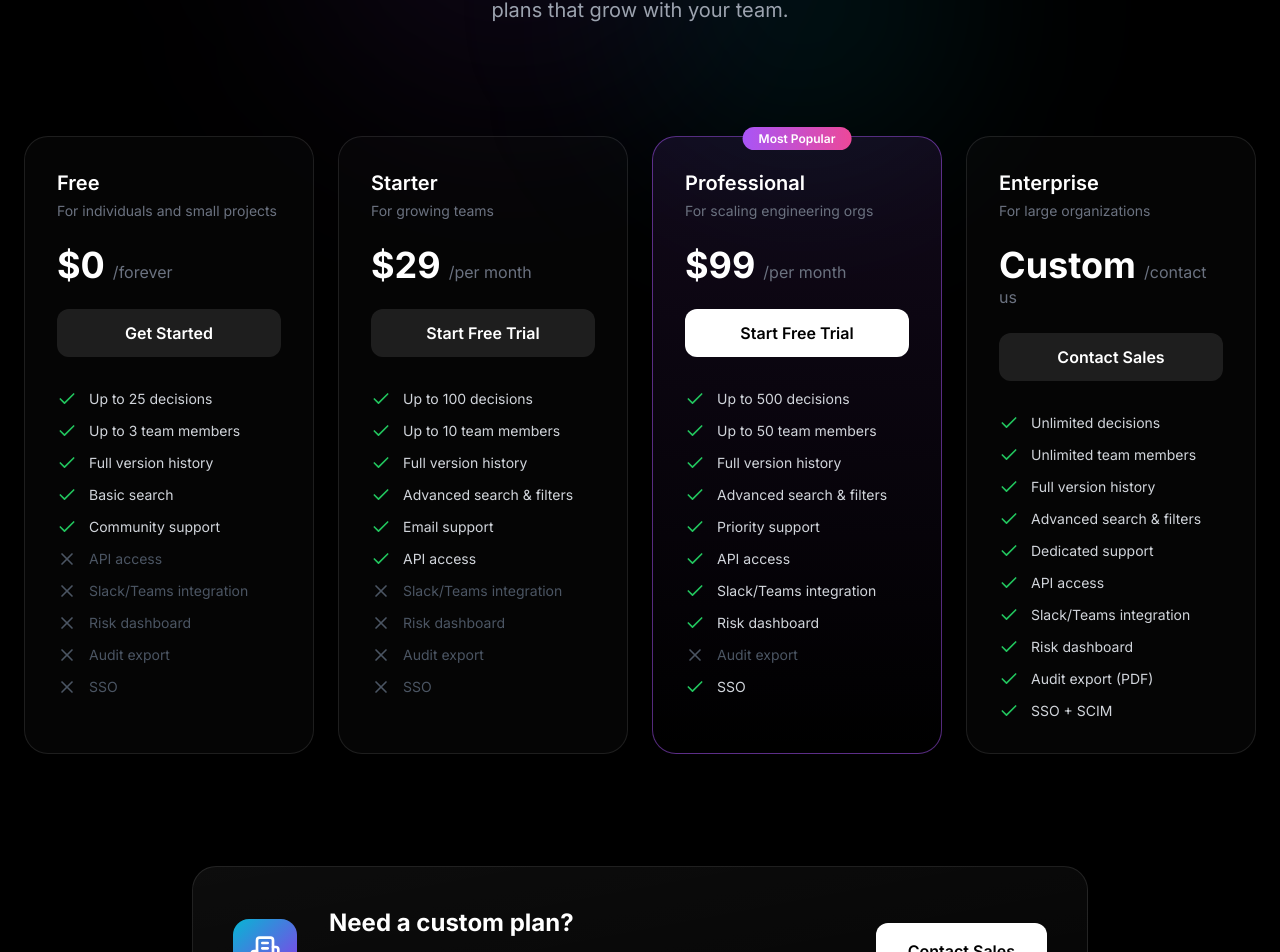
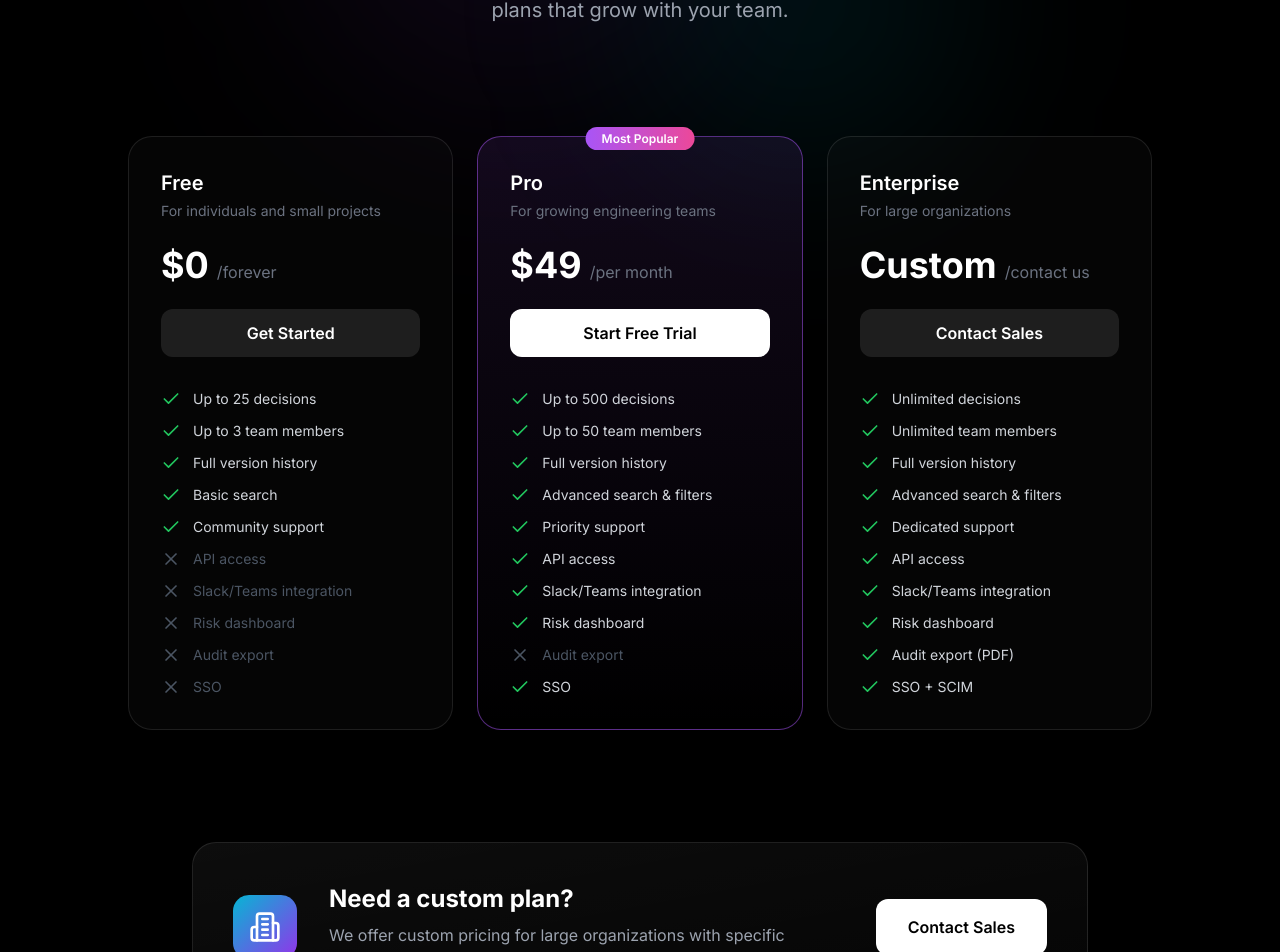
Before and after one commit to CoderKavin/Imputable, a Next.js app in the folder frontend/: page /pricing in a window 1280 px wide. Shown: the part 374-1326 px from the top of the page. Built offline with nearby package versions, Linux system fonts and the light colour scheme.

Commit message:
Fix pricing: 3 tiers (Free, Pro, Enterprise)

```diff
--- a/frontend/src/app/pricing/page.tsx
+++ b/frontend/src/app/pricing/page.tsx
@@ -33,33 +33,12 @@
     ],
   },
   {
-    name: "Starter",
-    description: "For growing teams",
-    price: "$29",
+    name: "Pro",
+    description: "For growing engineering teams",
+    price: "$49",
     period: "per month",
     cta: "Start Free Trial",
-    ctaHref: "/sign-up?plan=starter",
-    highlight: false,
-    features: [
-      { text: "Up to 100 decisions", included: true },
-      { text: "Up to 10 team members", included: true },
-      { text: "Full version history", included: true },
-      { text: "Advanced search & filters", included: true },
-      { text: "Email support", included: true },
-      { text: "API access", included: true },
-      { text: "Slack/Teams integration", included: false },
-      { text: "Risk dashboard", included: false },
-      { text: "Audit export", included: false },
-      { text: "SSO", included: false },
-    ],
-  },
-  {
-    name: "Professional",
-    description: "For scaling engineering orgs",
-    price: "$99",
-    period: "per month",
-    cta: "Start Free Trial",
-    ctaHref: "/sign-up?plan=professional",
+    ctaHref: "/sign-up?plan=pro",
     highlight: true,
     badge: "Most Popular",
     features: [
@@ -159,7 +138,7 @@
         {/* Pricing Cards */}
         <section className="py-12 px-6">
           <div className="max-w-7xl mx-auto">
-            <div className="grid grid-cols-1 md:grid-cols-2 lg:grid-cols-4 gap-6">
+            <div className="grid grid-cols-1 md:grid-cols-3 gap-6 max-w-5xl mx-auto">
               {tiers.map((tier) => (
                 <div
                   key={tier.name}
```
